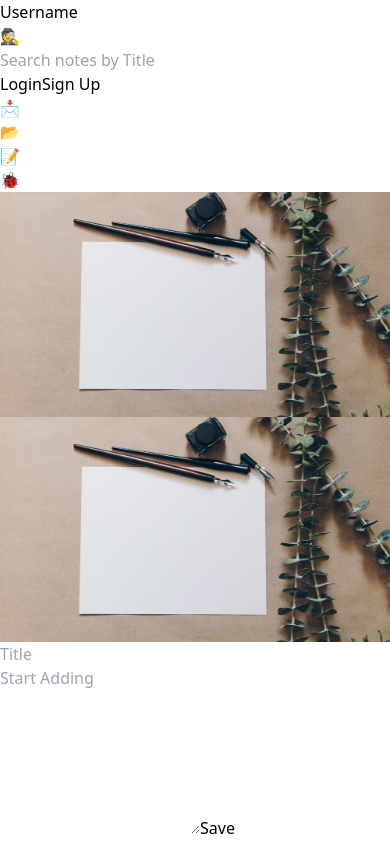
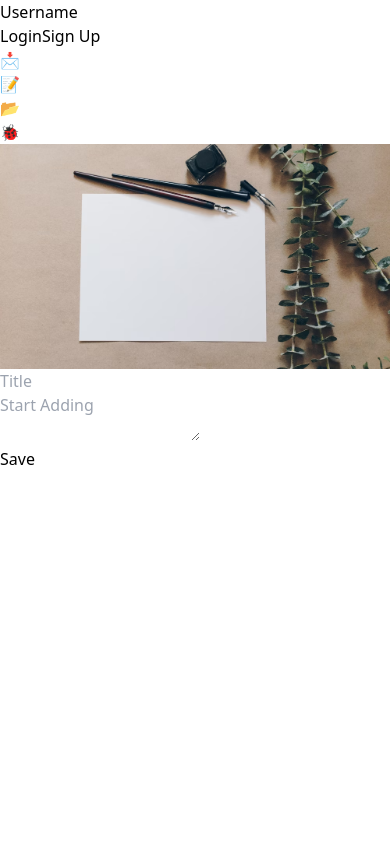
Before and after one commit to Talha-054/Notify, a React (Vite) app in the folder Notify/: page /add-note in a window 390 px wide. Built offline with nearby package versions, Linux system fonts and the light colour scheme.

Commit message:
responsive isses fix

```diff
--- a/Notify/src/Components/Add.jsx
+++ b/Notify/src/Components/Add.jsx
@@ -39,14 +39,34 @@ function Add() {
     return (
 
         <>
-            <Home />
-            <div className='absolute h-[35svh] w-1/3 top-[45vh] left-[37vw]  lg:left-1/3 rotate-1 z-10'>
-                <input type="text" maxLength={screenSize<640? 20:24} value={title} onChange={handleTitleChange} placeholder='Title' className='h-1/6 rounded-xl bg-[#90e0ef] placeholder-black px-4 w-full ' />
+            {screenSize < 640? (
 
-                <textarea maxLength={screenSize<640? 70:300} onChange={handleTextChange} placeholder='Start Adding' className='h-5/6 resize-none mt-4 rounded-xl bg-[#00b4d8] placeholder-black  max-h-[14.5rem] overflow-hidden w-full p-4' rows="7" value={text} ></textarea>
+                    <>
+                        <div className="main-container z-10 w-5/6 h-[90svh] bg-gradient-to-br from-slate-900 to-slate-700 lg:w-11/12 absolute bottom-0 right-0 overflow-auto flex flex-wrap  justify-center ">
+                                <>
+                                    <div  className=' my-auto mx-3 rounded-xl bg-[#F0DE36] w-full min-w-[230px]  h-[85svh] max-w-[430px] p-4 flex flex-col  shadow-md shadow-[#F0DE36]'>
+                                        <input type="text" maxLength={screenSize<640? 10:24} value={title} onChange={handleTitleChange} placeholder='Title'  className='w-full h-[75px] p-4 bg-[#FA7070] flex justify-center items-center text-black font-extrabold placeholder-black '></input>
+                                        <textarea  onChange={handleTextChange} placeholder='Start Adding'  className='w-full h-5/6 mt-2 mb-4 bg-[#FEFDED] p-2  text-black' value={text}></textarea>
+                                        <div className="button-container w-full flex justify-center items-center ">
+                                            <button onClick={saveNote} className=' py-1 w-1/2    text-white font-light bg-blue-600 rounded-xl hover:bg-blue-700  '>Save</button>
+                                        </div>
 
-                <button onClick={saveNote} className=' px-4 py-1    text-white font-light bg-blue-600 rounded-xl hover:bg-blue-700  '>Save</button>
-            </div>
+                                    </div>
+                                </>
+                        </div>
+                    </>
+            ):(
+               <>
+                    <Home />
+                    <div className='absolute h-[35svh] w-1/3 top-[45vh] left-[37vw]  lg:left-1/3 rotate-1 z-10'>
+                        <input type="text" maxLength={screenSize<640? 10:24} value={title} onChange={handleTitleChange} placeholder='Title' className='h-1/6 rounded-xl bg-[#90e0ef] placeholder-black px-4 w-full ' />
+
+                        <textarea  onChange={handleTextChange} placeholder='Start Adding' className='h-5/6 resize-none mt-4 rounded-xl bg-[#00b4d8] placeholder-black  max-h-[14.5rem] overflow-hidden w-full p-4' value={text} ></textarea>
+
+                        <button onClick={saveNote} className=' px-4 py-1    text-white font-light bg-blue-600 rounded-xl hover:bg-blue-700  '>Save</button>
+                    </div>
+               </>
+            )}
         </>
     )
 }
--- a/Notify/src/Components/Edit.jsx
+++ b/Notify/src/Components/Edit.jsx
@@ -49,7 +49,7 @@ function Edit() {
                 {notes.map((note)=>{
                     return (
                         <>
-                             <div id={note.id} className=' m-4 rounded-xl bg-[#F0DE36] w-2/3 top-[40vh] h-3/6 max-w-[430px] p-4 flex flex-col shadow shadow-[#F0DE36]'>
+                            <div id={note.id} className=' m-4 rounded-xl bg-[#F0DE36] w-2/3 min-w-[260px]  h-3/6 max-w-[430px] p-4 flex flex-col shadow shadow-[#F0DE36]'>
                                 <p className='w-full h-1/6 bg-[#C6EBC5] flex justify-center font-extrabold items-center overflow-auto'>{note.heading}</p>
                                 {note.edit? (
                                     <textarea id={note.id} onChange={updateText}   className='w-full h-4/6  mt-2 bg-[#FEFDED] p-1 px-2' placeholder='Note' >{note.para}</textarea>
--- a/Notify/src/Components/Navbar.jsx
+++ b/Notify/src/Components/Navbar.jsx
@@ -1,6 +1,13 @@
-import React from 'react'
+import React, { useRef } from 'react'
 
 function Navbar() {
+
+
+    let screenSize = window.innerWidth;
+
+
+
+
     return (
         <>
             <div className="nav-container border-none w-full h-[10svh]  bg-gradient-to-r from-slate-900 to-slate-700 flex">
@@ -10,14 +17,18 @@ function Navbar() {
                     <p className='text-slate-50  text-base '>Username</p>
                 </section>
 
-                <section className='flex flex-col-reverse lg:flex-row w-3/6 sm:w-8/12 lg:w-5/6  h-full'>
-                    <div className="search-bar  h-1/2 lg:h-full lg:w-4/6 lg:justify-center flex justify-end items-center">
-                        <p className='hover:scale-125  duration-200 lg:text-3xl cursor-pointer pb-1 px-2'>🕵</p>
-                        <input type='text' placeholder='Search notes by Title'className='p-1 mx-2 w-4/6 rounded-lg px-4'></input>
-                    </div>
-                    <div className="add-area  h-1/2 lg:h-full lg:w-2/6 flex justify-end lg:justify-end  items-center">
-                        <button className='w- 2/6 h-4/6 px-1 bg-blue-600 text-yellow-200 rounded-md hover:bg-blue-700 hover:cursor-pointer sm:w-2/6  ' >Login</button>
-                        <button className='w- 2/6 h-4/6 px-1 bg-blue-600 text-yellow-200 rounded-md  hover:bg-blue-700 hover:cursor-pointer sm:w-2/6 mx-2 lg:mx-4 '>Sign Up</button>
+                <section className='flex flex-col-reverse lg:flex-row w-3/6 sm:w-8/12 lg:w-5/6 h-full'>
+
+
+                    {/* <div className="search-bar  h-1/2 lg:h-full lg:w-4/6 lg:justify-center flex justify-end items-center ">
+                        <p  className='hover:scale-125  duration-200 lg:text-3xl cursor-pointer pb-1 px-1 sm:px-2'>🕵</p>
+                        <input type='text' placeholder='Search notes by Title'className='mx-2 w-[208px] min-w-[163px] sm:w-4/6 rounded-lg p-1 '></input>
+                    </div> */}
+                                    {/* Seacrh notes featurr to be added later */}
+
+                    <div className="add-area  h-full lg:h-full w-full flex justify-end  items-center">
+                        <button className=' w-2/6 h-4/6 max-w-[150px] min-w-[70px] px-1  bg-blue-600 text-yellow-200 rounded-md hover:bg-blue-700 hover:cursor-pointer   ' >Login</button>
+                        <button className=' w-2/6 h-4/6 max-w-[150px] min-w-[70px] px-1 bg-blue-600 text-yellow-200 rounded-md  hover:bg-blue-700 hover:cursor-pointer  mx-2 lg:mx-4 '>Sign Up</button>
                     </div>
                 </section>
 
--- a/Notify/src/Components/Notes.jsx
+++ b/Notify/src/Components/Notes.jsx
@@ -23,7 +23,7 @@ function Notes() {
                 {notes.map((note)=>{
                     return (
                         <>
-                            <div id={note.id} className=' m-4 rounded-xl bg-[#F0DE36] w-2/3 top-[40vh] h-3/6 max-w-[430px] p-4 flex flex-col  shadow-md shadow-[#F0DE36]'>
+                            <div id={note.id} className=' m-4 rounded-xl bg-[#F0DE36] w-2/3 min-w-[260px]  h-3/6 max-w-[430px] p-4 flex flex-col  shadow-md shadow-[#F0DE36]'>
                                  <p className='w-full h-1/6 p-6 bg-[#FA7070] flex justify-center text-black font-extrabold  items-center '>{note.heading}</p>
                                  <textarea readOnly placeholder='some test' value={note.para} className='w-full h-5/6 mt-2 bg-[#FEFDED] p-2  text-black'></textarea>
                             </div>
--- a/Notify/src/Components/Sidebar.jsx
+++ b/Notify/src/Components/Sidebar.jsx
@@ -7,20 +7,21 @@ function Sidebar() {
             <div className="sidebar-container lg:w-1/12 w-1/6  bg-gradient-to-b from-slate-900 to-slate-700 h-[90svh] flex flex-col ">
 
                 <section className='w-full h-1/6 flex  justify-center items-center'>
-                    <p className='h-1/2 w-2/3 flex justify-center items-center text-5xl hover:scale-125 duration-200 hover:cursor-pointer'><NavLink to="/add-note">📩</NavLink></p>
+                    <p className='h-1/2 w-2/3 flex justify-center items-center text-3xl sm:text-5xl hover:scale-125 duration-200 hover:cursor-pointer'><NavLink to="/add-note">📩</NavLink></p>
+
                     {/* <div className="add-task w-full h-1/2 bg-yellow-500 flex justify-center items-center text-blue-100 hover:font-extrabold hover:cursor-pointer duration-100  font-sans">📩 Add New Task</div> */}
                 </section>
 
                 <section className='w-full h-1/6 flex justify-center items-center'>
-                    <p className='h-1/2 w-2/3 flex justify-center items-center text-5xl hover:scale-125 duration-200 hover:cursor-pointer'><NavLink to="/Notes">📂</NavLink></p>
+                    <p className='h-1/2 w-2/3 flex justify-center items-center text-3xl sm:text-5xl hover:scale-125 duration-200 hover:cursor-pointer'><NavLink to="/Edit-notes">📝</NavLink></p>
                 </section>
 
                 <section className='w-full h-1/6 flex justify-center items-center'>
-                    <p className='h-1/2 w-2/3 flex justify-center items-center text-5xl hover:scale-125 duration-200 hover:cursor-pointer'><NavLink to="/Edit-notes">📝</NavLink></p>
+                    <p className='h-1/2 w-2/3 flex justify-center items-center text-3xl sm:text-5xl hover:scale-125 duration-200 hover:cursor-pointer'><NavLink to="/Notes">📂</NavLink></p>
                 </section>
 
                 <section className='w-1/6 lg:w-1/12 h-1/6 flex justify-center items-center absolute bottom-0 left-0'>
-                    <p className='h-1/2 w-2/3 flex justify-center items-center text-5xl hover:scale-125 duration-200 hover:cursor-pointer'>🐞</p>
+                    <p className='h-1/2 w-2/3 flex justify-center items-center text-3xl sm:text-5xl hover:scale-125 duration-200 hover:cursor-pointer'>🐞</p>
                 </section>
 
             </div>
```
